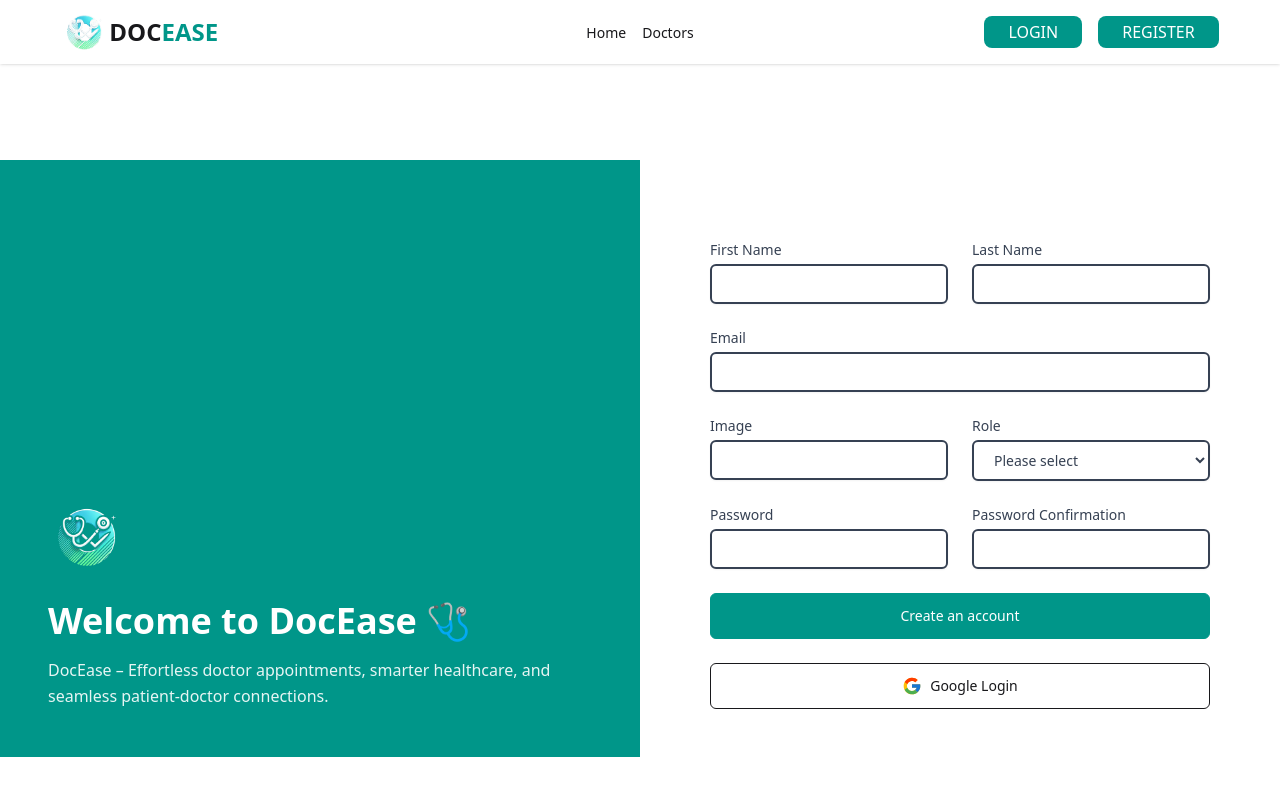
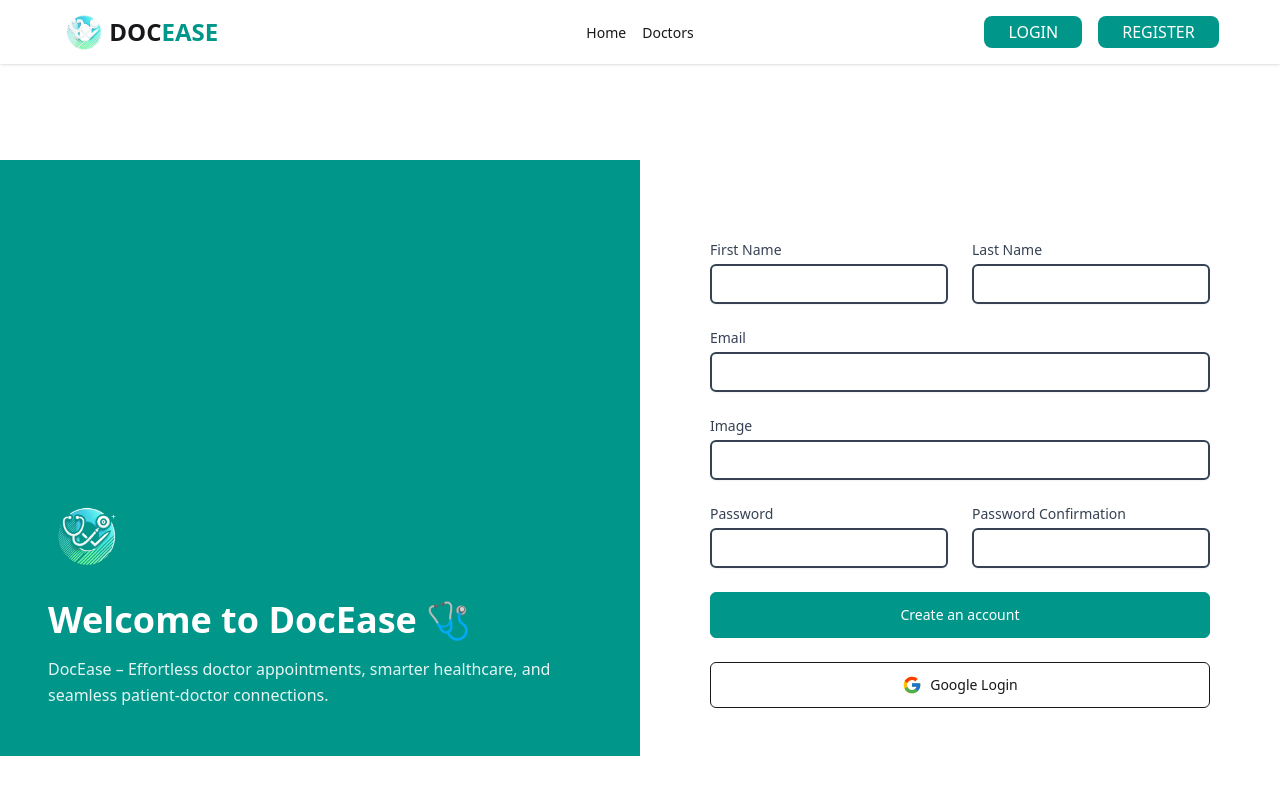
Before and after one commit to salmanfxrsi/docease-mern, a React (Vite) app in the folder client/: page /register in a window 1280 px wide. Shown: the top 800 px of the page. Built offline with nearby package versions, Linux system fonts and the light colour scheme; no server answers.

Commit message:
feat (client): add registration functionality

```diff
--- a/client/src/pages/authentication/Register.jsx
+++ b/client/src/pages/authentication/Register.jsx
@@ -1,32 +1,46 @@
 import logo from "../../assets/shared/logo.png";
 import toast from "react-hot-toast";
 import GoogleLoginButton from "../../components/GoogleLoginButton";
+import useAuth from "../../hooks/useAuth";
+import useAxiosPublic from "../../hooks/useAxiosPublic";
+import { useNavigate } from "react-router";
 
 const Register = () => {
+  const { signUp, setUser } = useAuth();
+  const axiosPublic = useAxiosPublic();
+  const navigate = useNavigate();
+
   const handleSubmit = (e) => {
     e.preventDefault();
     const form = e.target;
-    const {
-      first_name,
-      last_name,
-      email,
-      password,
-      password_confirmation,
-      image,
-      role,
-    } = form;
-    const user_info = {
-      name: first_name.value + " " + last_name.value,
-      email: email.value,
-      image: image.value,
-      role: role.value,
-    };
+    const name = form.first_name.value + " " + form.last_name.value;
+    const email = form.email.value;
+    const image = form.image.value;
+    const role = "patient";
+    const password = form.password.value;
+    const password_confirmation = form.password_confirmation.value;
 
-    if (password.value !== password_confirmation.value) {
+    if (password !== password_confirmation) {
       return toast.error("Password Not Matched");
     }
 
-    console.log(user_info);
+    const user_info = {name, email, image, role}
+
+
+    signUp(email, password)
+      .then(async (result) => {
+        try {
+          await axiosPublic.post("/users", user_info);
+        } catch (error) {
+          toast.error(error.message);
+        }
+        setUser(result.user);
+        toast.success("Registration Successful");
+        navigate('/');
+      })
+      .catch((error) => {
+        toast.error(error.message);
+      });
   };
 
   return (
@@ -118,7 +132,7 @@ const Register = () => {
               </div>
 
               {/* Image */}
-              <div className="col-span-6 sm:col-span-3">
+              <div className="col-span-12 sm:col-span-6">
                 <label
                   htmlFor="Image"
                   className="block text-sm font-medium text-gray-700"
@@ -132,26 +146,6 @@ const Register = () => {
                   required
                   className="mt-1 py-2 px-4 w-full rounded-md border-2 bg-white text-sm text-gray-700 shadow-xs"
                 />
-              </div>
-
-              {/* Role */}
-              <div className="col-span-6 sm:col-span-3">
-                <label
-                  htmlFor="Role"
-                  className="block text-sm font-medium text-gray-700"
-                >
-                  Role
-                </label>
-                <select
-                  id="role"
-                  name="role"
-                  required
-                  className="mt-1 py-2 px-4 w-full rounded-md border-2 bg-white text-sm text-gray-700 shadow-xs"
-                >
-                  <option value="patient">Please select</option>
-                  <option value="patient">Patient</option>
-                  <option value="doctor">Doctor</option>
-                </select>
               </div>
 
               {/* Password */}
--- a/client/src/pages/doctor details/sections/DoctorDetailsCard.jsx
+++ b/client/src/pages/doctor details/sections/DoctorDetailsCard.jsx
@@ -27,6 +27,10 @@ const DoctorDetailsCard = ({ doctor }) => {
 
       status: "pending",
       isCompleted: false,
+      medicine: "",
+      feedback: "",
+      rating: 5,
+      time: "",
       requestedAt: new Date().toISOString(),
     };
 
```
